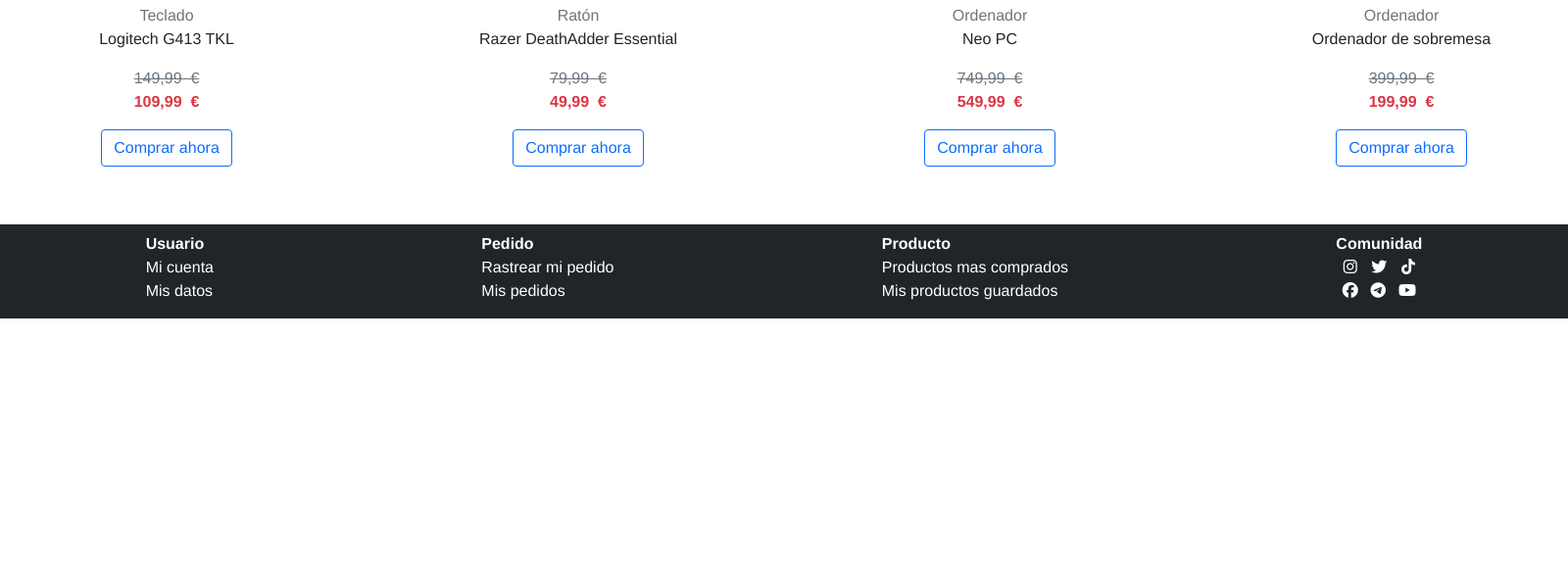
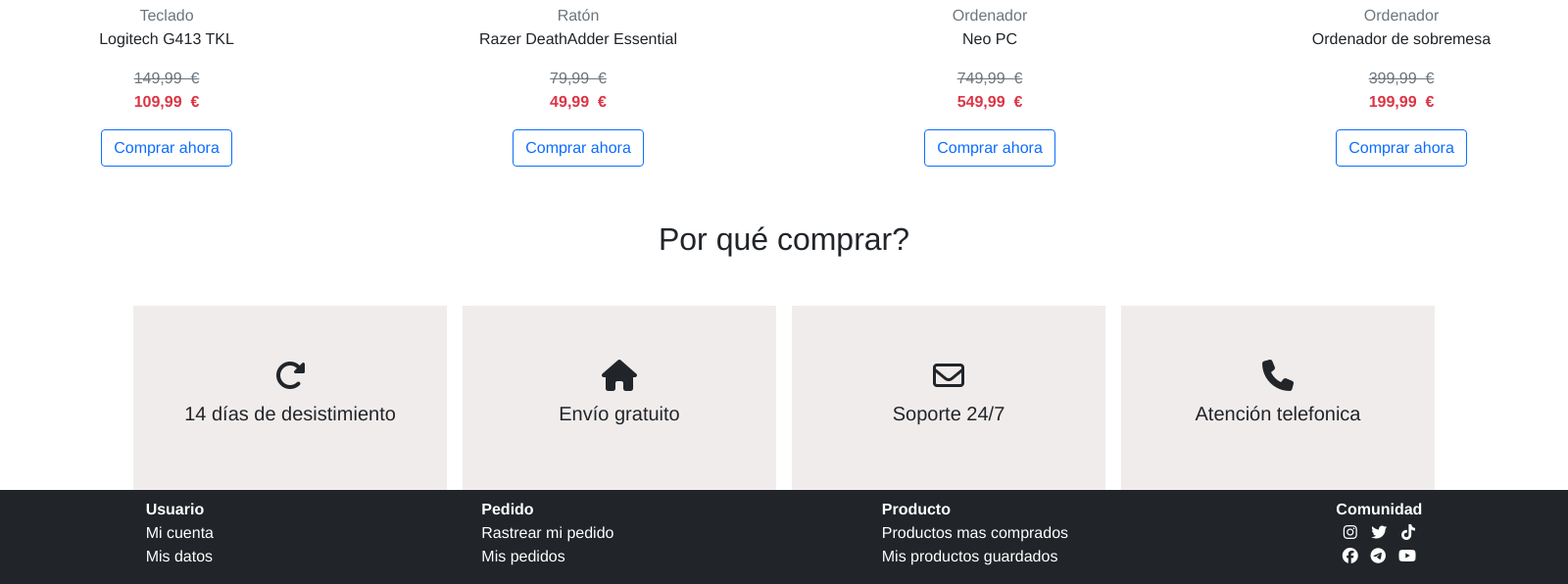
Before and after one commit to anietooo/DWES_P3_LuisJ_AlejandroN, a PHP site: page / in a window 1600 px wide. Shown: the part 955-1551 px from the top of the page at 98% size. Before the commit the page ends 1280 px from the top, so only its background shows below. Run offline with PHP 8.4, Linux system fonts and the light colour scheme.

Commit message:
index y css

```diff
--- a/index.php
+++ b/index.php
@@ -18,7 +18,7 @@ require_once("./views/header.php")
     src="https://cdn.jsdelivr.net/npm/bootstrap@5.1.3/dist/js/bootstrap.bundle.min.js"
     integrity="sha384-ka7Sk0Gln4gmtz2MlQnikT1wXgYsOg+OMhuP+IlRH9sENBO0LRn5q+8nbTov4+1p"
     crossorigin="anonymous"></script>
-    <link rel="stylesheet" href="./views/index.css">
+  <link rel="stylesheet" href="./views/index.css">
 </head>
 
 <body>
@@ -127,6 +127,38 @@ require_once("./views/header.php")
         </div>
       </div>
     </div>
+
+    <div class="row h-25">
+  <div class="col-12">
+    <h2 class="text-center">Por qué comprar?</h2>
+    <div class="d-flex justify-content-center gap-3 mt-5">
+      <div class="bg-customWhite d-flex flex-column align-items-center" style="width: 320px;">
+        <div class="text-center mt-2 d-flex flex-column justify-content-center" style="width: 220px; height: 180px;">
+        <i class="fa-solid fa-rotate-right fa-2x"></i>
+          <p class="fs-5 mt-2">14 días de desistimiento</p>
+        </div>
+      </div>
+      <div class="bg-customWhite d-flex flex-column align-items-center" style="width: 320px;">
+        <div class="text-center mt-2 d-flex flex-column justify-content-center" style="width: 220px; height: 180px;">
+          <i class="fas fa-home fa-2x"></i>
+          <p class="fs-5 mt-2">Envío gratuito</p>
+        </div>
+      </div>
+      <div class="bg-customWhite d-flex flex-column align-items-center" style="width: 320px;">
+        <div class="text-center mt-2 d-flex flex-column justify-content-center" style="width: 220px; height: 180px;">
+        <i class="fa-regular fa-envelope fa-2x"></i>
+          <p class="fs-5 mt-2">Soporte 24/7</p>
+        </div>
+      </div>
+      <div class="bg-customWhite d-flex flex-column align-items-center" style="width: 320px;">
+        <div class="text-center mt-2 d-flex flex-column justify-content-center" style="width: 220px; height: 180px;">
+          <i class="fas fa-phone fa-2x"></i>
+          <p class="fs-5 mt-2">Atención telefonica</p>
+        </div>
+      </div>
+    </div>
+  </div>
+</div>
   </div>
 </body>
 
--- a/views/index.css
+++ b/views/index.css
@@ -1,6 +1,6 @@
 body {
   display: grid;
-  height: 160vh;
+  height: 180vh;
   grid-template-rows: auto 1fr auto;
   margin: 0;
 }
@@ -35,3 +35,7 @@ body {
   justify-content: center;
   align-items: center;
 }
+
+.bg-customWhite{
+  background-color: rgb(241, 236, 236);
+}
```
